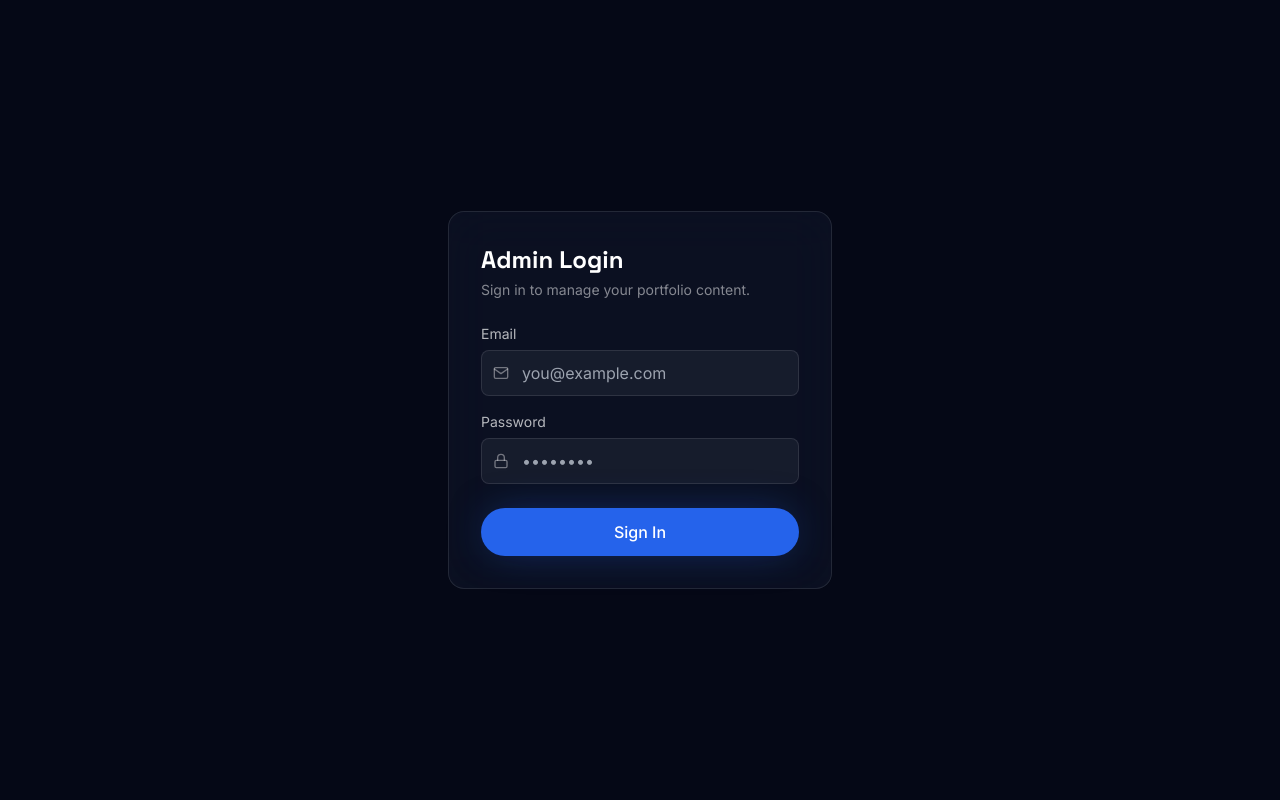
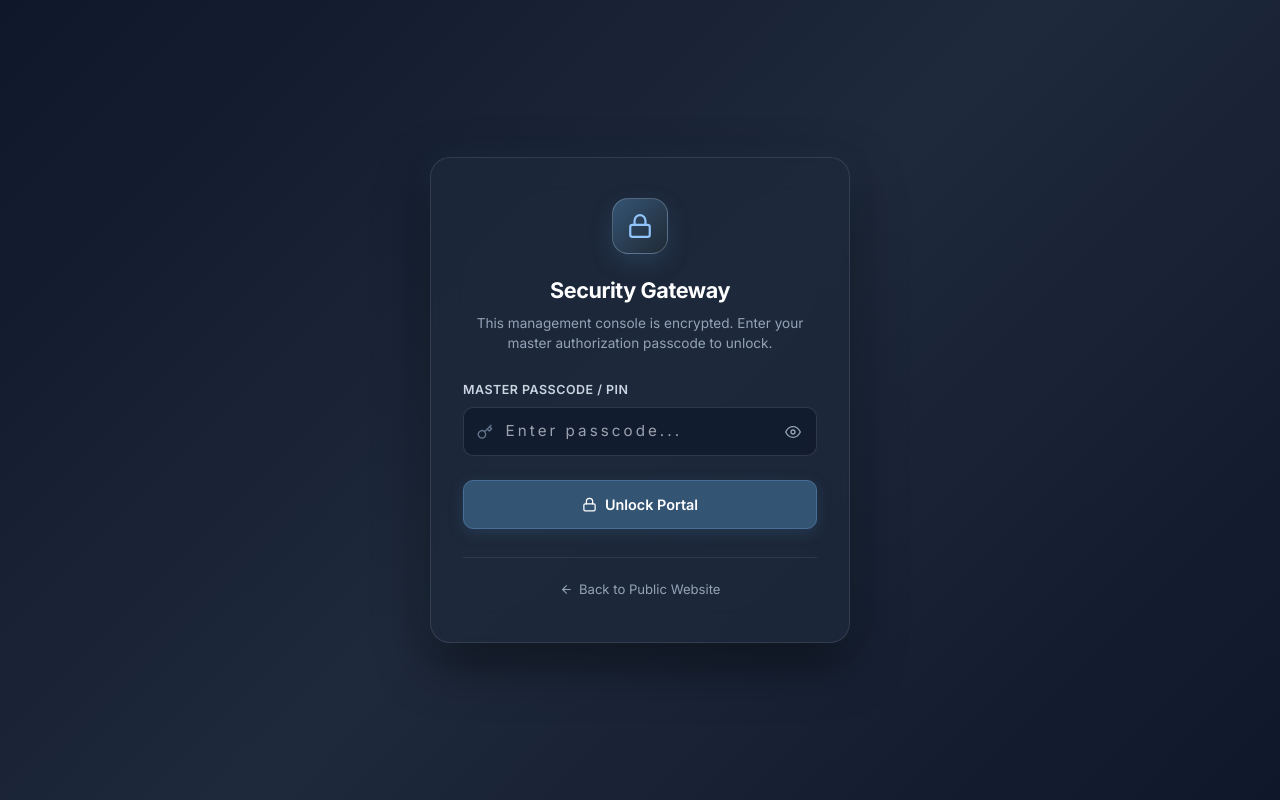
Before and after one commit to esakkiponraj/esakki-portfolio-website, a React (Vite) app in the folder frontend/: page /admin in a window 1280 px wide. Before the commit this address led to /admin/login. Built offline with nearby package versions, Linux system fonts and the light colour scheme; no server answers.

Commit message:
feat(security): add encrypted AdminGatekeeper security gateway with passcode 8282

```diff
--- a/frontend/src/App.tsx
+++ b/frontend/src/App.tsx
@@ -15,6 +15,7 @@ const Experience = lazy(() => import('./pages/Experience'));
 const Contact = lazy(() => import('./pages/Contact'));
 
 // Lazy-loaded Admin CMS pages — keeps the public site ultra-lightweight
+const AdminGatekeeper = lazy(() => import('./admin/components/AdminGatekeeper'));
 const AdminAuthProvider = lazy(() => import('./admin/context/AdminAuthContext').then(m => ({ default: m.AdminAuthProvider })));
 const ProtectedRoute = lazy(() => import('./admin/components/ProtectedRoute'));
 const AdminLayout = lazy(() => import('./admin/components/AdminLayout'));
@@ -76,11 +77,12 @@ export default function App() {
         }
       />
 
-      {/* Admin CMS — not linked anywhere on the public site */}
+      {/* Admin CMS — Encrypted by AdminGatekeeper security gateway */}
       <Route
         path="/admin/*"
         element={
           <Suspense fallback={<PageLoader />}>
+            <AdminGatekeeper>
               <AdminAuthProvider>
                 <Routes>
                   <Route path="login" element={<Login />} />
@@ -99,6 +101,7 @@ export default function App() {
                   <Route path="blogs" element={<Protected><BlogsManager /></Protected>} />
                 </Routes>
               </AdminAuthProvider>
+            </AdminGatekeeper>
           </Suspense>
         }
       />
--- /dev/null
+++ b/frontend/src/admin/components/AdminGatekeeper.tsx
@@ -0,0 +1,283 @@
+import { useState, ReactNode } from 'react';
+import { motion, AnimatePresence } from 'framer-motion';
+import { FiLock, FiKey, FiEye, FiEyeOff, FiArrowLeft, FiAlertCircle } from 'react-icons/fi';
+import { NavLink } from 'react-router-dom';
+
+interface Props {
+  children: ReactNode;
+}
+
+const GATE_KEY = 'portfolio_admin_gate_unlocked';
+
+export default function AdminGatekeeper({ children }: Props) {
+  const [unlocked, setUnlocked] = useState<boolean>(() => {
+    try {
+      return sessionStorage.getItem(GATE_KEY) === 'true';
+    } catch {
+      return false;
+    }
+  });
+
+  const [passcode, setPasscode] = useState('');
+  const [showPass, setShowPass] = useState(false);
+  const [error, setError] = useState('');
+  const [attempts, setAttempts] = useState(0);
+  const [shake, setShake] = useState(false);
+
+  // Master passcode: configurable via env var VITE_ADMIN_PASSCODE,
+  // with default set to 8282
+  const validPasscodes = [
+    (import.meta.env.VITE_ADMIN_PASSCODE || '').trim(),
+    '8282',
+  ].filter(Boolean);
+
+  function handleUnlock(e: React.FormEvent) {
+    e.preventDefault();
+    if (!passcode.trim()) {
+      setError('Please enter your security passcode');
+      return;
+    }
+
+    if (attempts >= 5) {
+      setError('Too many failed attempts. Please wait a moment.');
+      return;
+    }
+
+    if (validPasscodes.includes(passcode.trim())) {
+      try {
+        sessionStorage.setItem(GATE_KEY, 'true');
+      } catch {
+        // ignore
+      }
+      setUnlocked(true);
+      setError('');
+    } else {
+      setAttempts((a) => a + 1);
+      setError('Incorrect passcode. Access denied.');
+      setShake(true);
+      setTimeout(() => setShake(false), 500);
+      setPasscode('');
+    }
+  }
+
+  if (unlocked) {
+    return <>{children}</>;
+  }
+
+  return (
+    <div
+      style={{
+        minHeight: '100vh',
+        width: '100%',
+        background: 'linear-gradient(135deg, #0F172A 0%, #1E293B 50%, #0F172A 100%)',
+        display: 'flex',
+        alignItems: 'center',
+        justifyContent: 'center',
+        padding: '1.5rem',
+        fontFamily: "'Inter', -apple-system, BlinkMacSystemFont, sans-serif",
+        color: '#F8FAFC',
+      }}
+    >
+      <motion.div
+        animate={shake ? { x: [-12, 12, -8, 8, -4, 4, 0] } : { opacity: 1, scale: 1 }}
+        initial={{ opacity: 0, scale: 0.95 }}
+        transition={{ duration: 0.3 }}
+        style={{
+          width: '100%',
+          maxWidth: 420,
+          background: 'rgba(30, 41, 59, 0.75)',
+          backdropFilter: 'blur(16px)',
+          WebkitBackdropFilter: 'blur(16px)',
+          border: '1px solid rgba(255, 255, 255, 0.1)',
+          borderRadius: 20,
+          padding: '2.5rem 2rem',
+          boxShadow: '0 20px 50px rgba(0, 0, 0, 0.5), 0 0 30px rgba(52, 84, 116, 0.25)',
+        }}
+      >
+        {/* Top Icon Badge */}
+        <div style={{ display: 'flex', justifyContent: 'center', marginBottom: '1.25rem' }}>
+          <div
+            style={{
+              width: 56,
+              height: 56,
+              borderRadius: 16,
+              background: 'linear-gradient(135deg, #345474 0%, #202A35 100%)',
+              border: '1px solid rgba(184, 208, 232, 0.3)',
+              display: 'flex',
+              alignItems: 'center',
+              justifyContent: 'center',
+              color: '#93C5FD',
+              boxShadow: '0 8px 20px rgba(52, 84, 116, 0.4)',
+            }}
+          >
+            <FiLock size={26} />
+          </div>
+        </div>
+
+        {/* Heading */}
+        <div style={{ textAlign: 'center', marginBottom: '1.75rem' }}>
+          <h2
+            style={{
+              fontSize: '1.35rem',
+              fontWeight: 700,
+              letterSpacing: '-0.02em',
+              margin: '0 0 0.4rem',
+              color: '#FFFFFF',
+            }}
+          >
+            Security Gateway
+          </h2>
+          <p style={{ fontSize: '0.85rem', color: '#94A3B8', margin: 0, lineHeight: 1.5 }}>
+            This management console is encrypted. Enter your master authorization passcode to unlock.
+          </p>
+        </div>
+
+        {/* Form */}
+        <form onSubmit={handleUnlock} style={{ display: 'flex', flexDirection: 'column', gap: '1rem' }}>
+          <div>
+            <label
+              htmlFor="gateway-passcode"
+              style={{
+                display: 'block',
+                fontSize: '0.78rem',
+                fontWeight: 600,
+                color: '#CBD5E1',
+                marginBottom: '0.45rem',
+                letterSpacing: '0.04em',
+                textTransform: 'uppercase',
+              }}
+            >
+              Master Passcode / PIN
+            </label>
+            <div style={{ position: 'relative' }}>
+              <div
+                style={{
+                  position: 'absolute',
+                  left: 14,
+                  top: '50%',
+                  transform: 'translateY(-50%)',
+                  color: '#64748B',
+                  display: 'flex',
+                  alignItems: 'center',
+                }}
+              >
+                <FiKey size={16} />
+              </div>
+              <input
+                id="gateway-passcode"
+                type={showPass ? 'text' : 'password'}
+                value={passcode}
+                onChange={(e) => {
+                  setPasscode(e.target.value);
+                  if (error) setError('');
+                }}
+                autoFocus
+                placeholder="Enter passcode..."
+                style={{
+                  width: '100%',
+                  background: 'rgba(15, 23, 42, 0.65)',
+                  border: error ? '1.5px solid #EF4444' : '1px solid rgba(255, 255, 255, 0.12)',
+                  borderRadius: 10,
+                  padding: '0.75rem 2.75rem 0.75rem 2.6rem',
+                  fontSize: '0.95rem',
+                  color: '#FFFFFF',
+                  outline: 'none',
+                  letterSpacing: showPass ? 'normal' : '0.2em',
+                  transition: 'border-color 0.2s, box-shadow 0.2s',
+                  boxSizing: 'border-box',
+                }}
+              />
+              <button
+                type="button"
+                onClick={() => setShowPass(!showPass)}
+                style={{
+                  position: 'absolute',
+                  right: 12,
+                  top: '50%',
+                  transform: 'translateY(-50%)',
+                  background: 'none',
+                  border: 'none',
+                  color: '#94A3B8',
+                  cursor: 'pointer',
+                  padding: 4,
+                  display: 'flex',
+                  alignItems: 'center',
+                }}
+                aria-label="Toggle password visibility"
+              >
+                {showPass ? <FiEyeOff size={16} /> : <FiEye size={16} />}
+              </button>
+            </div>
+
+            <AnimatePresence>
+              {error && (
+                <motion.div
+                  initial={{ opacity: 0, y: -4 }}
+                  animate={{ opacity: 1, y: 0 }}
+                  exit={{ opacity: 0, y: -4 }}
+                  style={{
+                    display: 'flex',
+                    alignItems: 'center',
+                    gap: '0.35rem',
+                    color: '#F87171',
+                    fontSize: '0.8rem',
+                    marginTop: '0.45rem',
+                  }}
+                >
+                  <FiAlertCircle size={13} />
+                  <span>{error}</span>
+                </motion.div>
+              )}
+            </AnimatePresence>
+          </div>
+
+          <button
+            type="submit"
+            style={{
+              width: '100%',
+              padding: '0.8rem',
+              borderRadius: 10,
+              background: '#345474',
+              border: '1px solid #486E96',
+              color: '#FFFFFF',
+              fontSize: '0.9rem',
+              fontWeight: 600,
+              cursor: 'pointer',
+              display: 'flex',
+              alignItems: 'center',
+              justifyContent: 'center',
+              gap: '0.5rem',
+              transition: 'background 0.2s, transform 0.1s',
+              marginTop: '0.5rem',
+              boxShadow: '0 4px 14px rgba(52, 84, 116, 0.4)',
+            }}
+            onMouseOver={(e) => (e.currentTarget.style.background = '#2B4560')}
+            onMouseOut={(e) => (e.currentTarget.style.background = '#345474')}
+          >
+            <FiLock size={15} /> Unlock Portal
+          </button>
+        </form>
+
+        {/* Footer Back Link */}
+        <div style={{ marginTop: '1.75rem', textAlign: 'center', borderTop: '1px solid rgba(255, 255, 255, 0.08)', paddingTop: '1.25rem' }}>
+          <NavLink
+            to="/"
+            style={{
+              display: 'inline-flex',
+              alignItems: 'center',
+              gap: '0.4rem',
+              fontSize: '0.82rem',
+              color: '#94A3B8',
+              textDecoration: 'none',
+              transition: 'color 0.2s',
+            }}
+            onMouseOver={(e) => (e.currentTarget.style.color = '#FFFFFF')}
+            onMouseOut={(e) => (e.currentTarget.style.color = '#94A3B8')}
+          >
+            <FiArrowLeft size={13} /> Back to Public Website
+          </NavLink>
+        </div>
+      </motion.div>
+    </div>
+  );
+}
--- a/frontend/src/admin/context/AdminAuthContext.tsx
+++ b/frontend/src/admin/context/AdminAuthContext.tsx
@@ -66,6 +66,11 @@ export function AdminAuthProvider({ children }: { children: ReactNode }) {
   function logout() {
     localStorage.removeItem(TOKEN_KEY);
     localStorage.removeItem(USER_KEY);
+    try {
+      sessionStorage.removeItem('portfolio_admin_gate_unlocked');
+    } catch {
+      // ignore
+    }
     setToken(null);
     setAdmin(null);
   }
```
Lines whose indentation alone changed are shown as unchanged.
